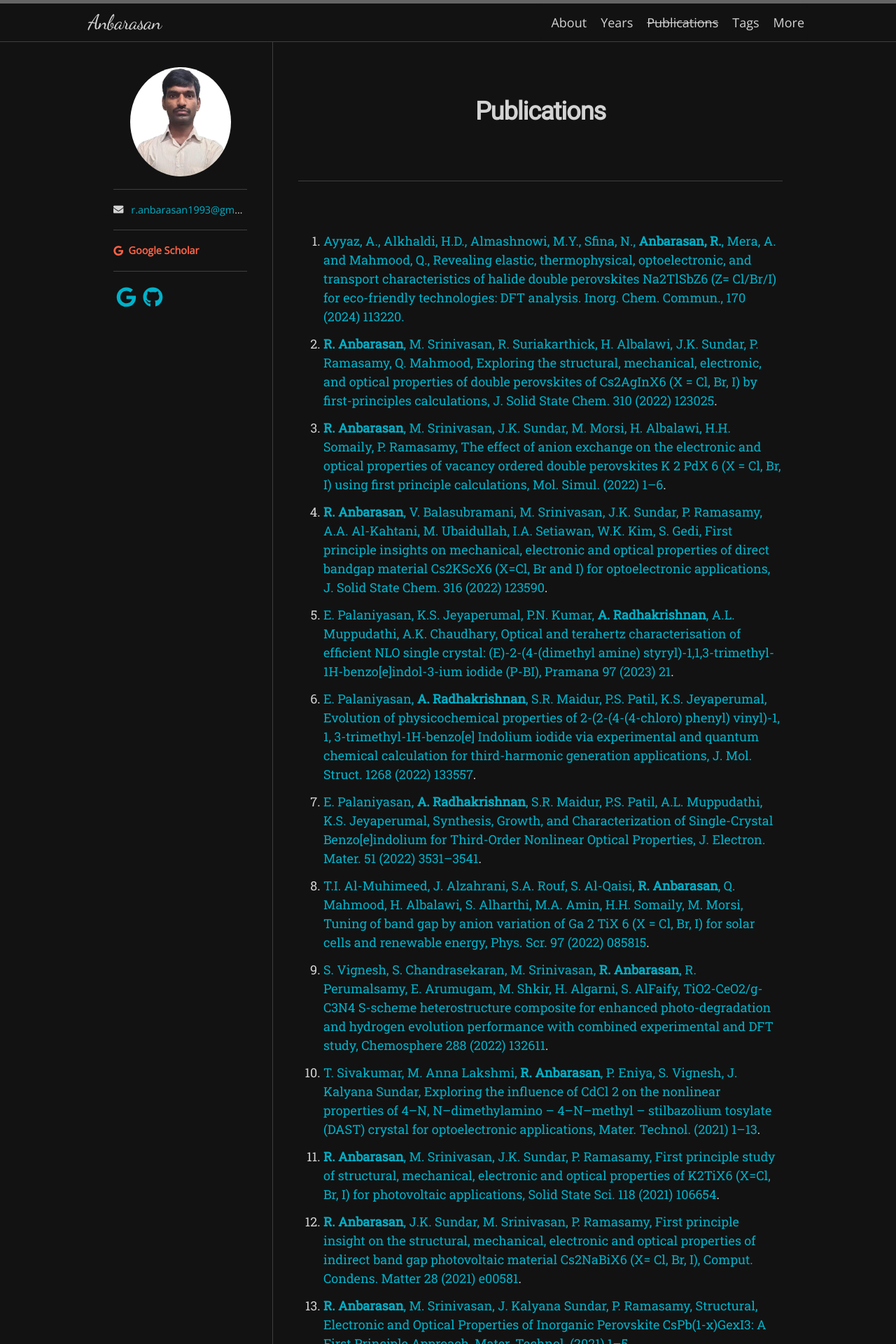
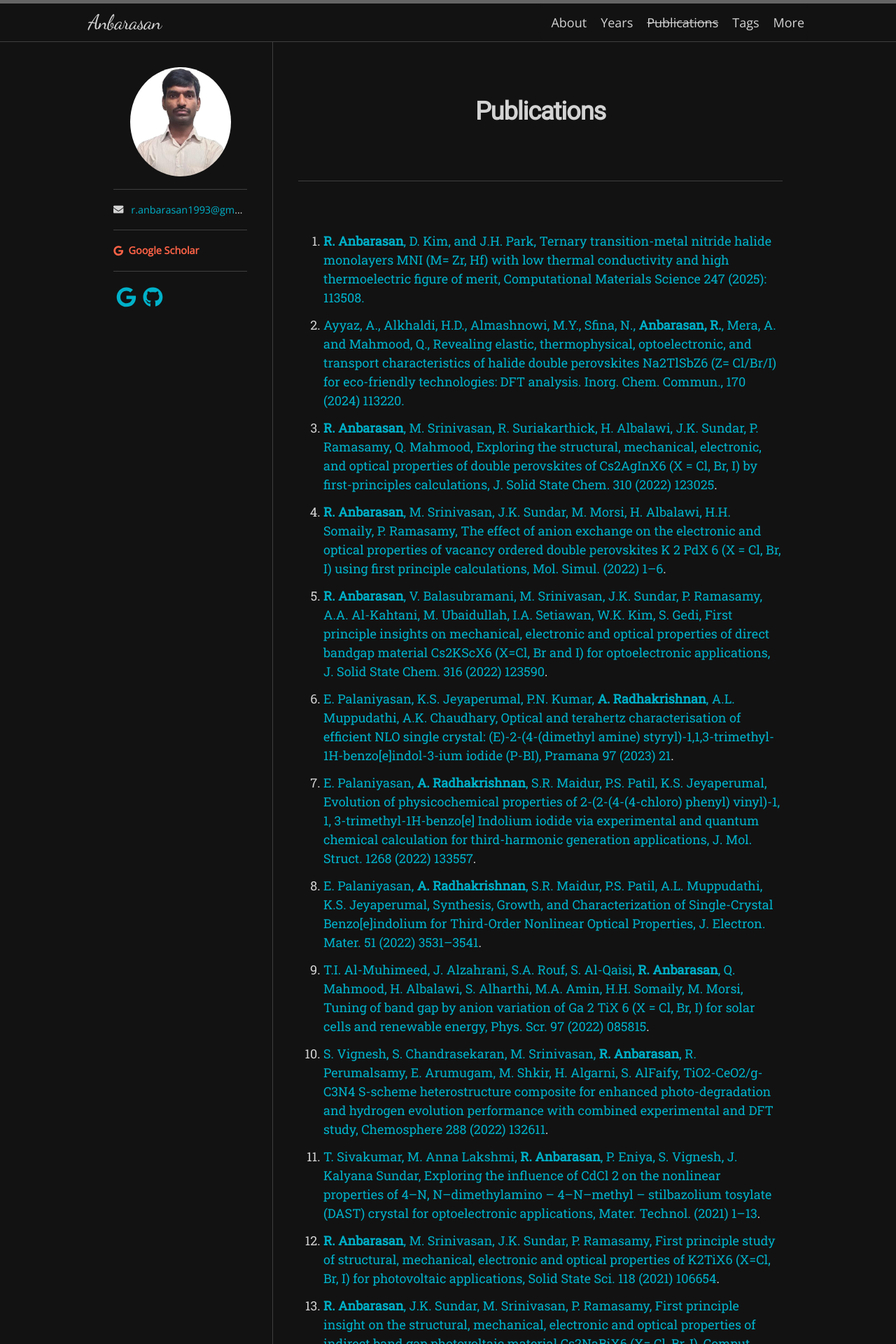
Before and after one commit to anbarasananbu/anbarasan, a Jekyll site: the page built from publications.md, in a window 1280 px wide. Shown: the top 1920 px of the page at 70% size. Built offline with Jekyll 4.4.1, drawn with Linux system fonts in a browser that asks for light colours; nearby versions of some CDN libraries; some web fonts are replaced; a style sheet for code colours, icons or effects is not loaded.

Commit message:
Update publications.md

```diff
--- a/publications.md
+++ b/publications.md
@@ -4,27 +4,28 @@ type: publications
 title: Publications
 permalink: /publications/
 ---
-1. [Ayyaz, A., Alkhaldi, H.D., Almashnowi, M.Y., Sfina, N., **Anbarasan, R.**, Mera, A. and Mahmood, Q., Revealing elastic, thermophysical, optoelectronic, and transport characteristics of halide double perovskites Na2TlSbZ6 (Z= Cl/Br/I) for eco-friendly technologies: DFT analysis. Inorg. Chem. Commun., 170 (2024) 113220.](https://doi.org/10.1016/j.inoche.2024.113220)
-2.	[**R. Anbarasan**, M. Srinivasan, R. Suriakarthick, H. Albalawi, J.K. Sundar, P. Ramasamy, Q. Mahmood, Exploring the structural, mechanical, electronic, and optical properties of double perovskites of Cs2AgInX6 (X = Cl, Br, I) by first-principles calculations, J. Solid State Chem. 310 (2022) 123025](https://doi.org/10.1016/j.jssc.2022.123025).
-3.	[**R. Anbarasan**, M. Srinivasan, J.K. Sundar, M. Morsi, H. Albalawi, H.H. Somaily, P. Ramasamy, The effect of anion exchange on the electronic and optical properties of vacancy ordered double perovskites K 2 PdX 6 (X = Cl, Br, I) using first principle calculations, Mol. Simul. (2022) 1–6](https://doi.org/10.1080/08927022.2022.2103161).
-4.	[**R. Anbarasan**, V. Balasubramani, M. Srinivasan, J.K. Sundar, P. Ramasamy, A.A. Al-Kahtani, M. Ubaidullah, I.A. Setiawan, W.K. Kim, S. Gedi, First principle insights on mechanical, electronic and optical properties of direct bandgap material Cs2KScX6 (X=Cl, Br and I) for optoelectronic applications, J. Solid State Chem. 316 (2022) 123590](https://doi.org/10.1016/j.jssc.2022.123590).
-5. [E. Palaniyasan, K.S. Jeyaperumal, P.N. Kumar, **A. Radhakrishnan**, A.L. Muppudathi, A.K. Chaudhary, Optical and terahertz characterisation of efficient NLO single crystal: (E)-2-(4-(dimethyl amine) styryl)-1,1,3-trimethyl-1H-benzo[e]indol-3-ium iodide (P-BI), Pramana 97 (2023) 21](https://doi.org/10.1007/s12043-022-02476-y).
-6.	[E. Palaniyasan, **A. Radhakrishnan**, S.R. Maidur, P.S. Patil, K.S. Jeyaperumal, Evolution of physicochemical properties of 2-(2-(4-(4-chloro) phenyl) vinyl)-1, 1, 3-trimethyl-1H-benzo[e] Indolium iodide via experimental and quantum chemical calculation for third-harmonic generation applications, J. Mol. Struct. 1268 (2022) 133557](https://doi.org/10.1016/j.molstruc.2022.133557).
-7.	[E. Palaniyasan, **A. Radhakrishnan**, S.R. Maidur, P.S. Patil, A.L. Muppudathi, K.S. Jeyaperumal, Synthesis, Growth, and Characterization of Single-Crystal Benzo[e]indolium for Third-Order Nonlinear Optical Properties, J. Electron. Mater. 51 (2022) 3531–3541](https://doi.org/10.1007/s11664-022-09461-6).
-8.	[T.I. Al-Muhimeed, J. Alzahrani, S.A. Rouf, S. Al-Qaisi, **R. Anbarasan**, Q. Mahmood, H. Albalawi, S. Alharthi, M.A. Amin, H.H. Somaily, M. Morsi, Tuning of band gap by anion variation of Ga 2 TiX 6 (X = Cl, Br, I) for solar cells and renewable energy, Phys. Scr. 97 (2022) 085815](https://doi.org/10.1088/1402-4896/ac7efc).
-9.	[S. Vignesh, S. Chandrasekaran, M. Srinivasan, **R. Anbarasan**, R. Perumalsamy, E. Arumugam, M. Shkir, H. Algarni, S. AlFaify, TiO2-CeO2/g-C3N4 S-scheme heterostructure composite for enhanced photo-degradation and hydrogen evolution performance with combined experimental and DFT study, Chemosphere 288 (2022) 132611](https://doi.org/10.1016/j.chemosphere.2021.132611).
-10.	[T. Sivakumar, M. Anna Lakshmi, **R. Anbarasan**, P. Eniya, S. Vignesh, J. Kalyana Sundar, Exploring the influence of CdCl 2 on the nonlinear properties of 4–N, N–dimethylamino – 4–N–methyl – stilbazolium tosylate (DAST) crystal for optoelectronic applications, Mater. Technol. (2021) 1–13](https://doi.org/10.1080/10667857.2020.1868208).
-11.	[**R. Anbarasan**, M. Srinivasan, J.K. Sundar, P. Ramasamy, First principle study of structural, mechanical, electronic and optical properties of K2TiX6 (X=Cl, Br, I) for photovoltaic applications, Solid State Sci. 118 (2021) 106654](https://doi.org/10.1016/j.solidstatesciences.2021.106654).
-12.	[**R. Anbarasan**, J.K. Sundar, M. Srinivasan, P. Ramasamy, First principle insight on the structural, mechanical, electronic and optical properties of indirect band gap photovoltaic material Cs2NaBiX6 (X= Cl, Br, I), Comput. Condens. Matter 28 (2021) e00581](https://doi.org/10.1016/j.cocom.2021.e00581).
-13.	[**R. Anbarasan**, M. Srinivasan, J. Kalyana Sundar, P. Ramasamy, Structural, Electronic and Optical Properties of Inorganic Perovskite CsPb(1-x)GexI3: A First Principle Approach, Mater. Technol. (2021) 1–5](https://doi.org/10.1080/10667857.2021.1915057).
-14.	[T. Sivakumar, **R. Anbarasan**, J. Kalyana Sundar, M. Anna Lakshmi, Enhancing the SHG effect of zinc chloride-doped DAST single crystals: new potential materials for nonlinear optical device applications, J. Mater. Sci. Mater. Electron. 31 (2020) 12943–12954](https://doi.org/10.1007/s10854-020-03847-0).
-15.	[**A. Radhakrishnan**, A.L. Muppudathi, K.S. Jeyaperumal, Experimental and computational investigation with Hirshfeld surface analysis of bis(glycine) strontium dichloride trihydrate, Mater. Sci. 38 (2020) 545–552]( https://doi.org/10.2478/msp-2020-0061).
-16.	[**R. Anbarasan**, P. Eniya, J. Kalyana Sundar, M. Mengesha Woldemariam, Crystal structure and Hirshfeld surface analysis of 4-bromoanilinium nitrate, Acta Crystallogr. Sect. E Crystallogr. Commun. 76 (2020) 973–976](https://doi.org/10.1107/S2056989020006945).
-17.	[**R. Anbarasan**, P. Eniya, M. Anna Lakshmi, J. Kalyana Sundar, Structural, spectral, optical, thermal and quantum chemical investigations on ethylenediammonium tetrachloro zinc crystal for optoelectronic applications, J. Mol. Struct. 1188 (2019) 165–172](https://doi.org/10.1016/j.molstruc.2019.03.091).
-18.	[**R. Anbarasan**, J. Kalyana Sundar, M. Anna Lakshmi, Experimental and theoretical insights on the dimeric cation molecule L-alanine L-alaninium chloride for nonlinear optical applications, J. Mol. Struct. 1179 (2019) 154–160](https://doi.org/10.1016/j.molstruc.2018.10.100).
-19.	[**R. Anbarasan**, P. Eniya, M.A. Lakshmi, J.K. Sundar, Experimental and quantum chemical investigations of 4-bromoanilinium hydrogen phthalate crystal for optoelectronic applications, Mater. Res. Express 6 (2019) 095105](https://doi.org/10.1088/2053-1591/ab31bb).
-20.	[**R. Anbarasan**, J. Kalyana Sundar, Experimental and quantum chemical investigation on imidazolium trifluoroacetate single crystal for optoelectronic applications, J. Mater. Sci. Mater. Electron. 30 (2019) 10224–10232](https://doi.org/10.1007/s10854-019-01359-0).
-21.	[**R. Anbarasan**, P. Eniya, J. Kalyana Sundar, Experimental and Quantum Chemical Investigation on Piperazinium Hexachloro Stannous Trihydrate Single Crystal for Second Harmonic Generation Applications, J. Electron. Mater. (2019)](https://doi.org/10.1007/s11664-019-07578-9).
-22.	[**R. Anbarasan**, P. Eniya, J. Kalyana Sundar, Experimental and Quantum Chemical Investigation on Piperazinium Hexachloro Stannous Trihydrate Single Crystal for Second Harmonic Generation Applications, J. Electron. Mater. 48 (2019)](https://doi.org/10.1007/s11664-019-07578-9).
-23.	[**R. Anbarasan**, M. Anna Lakshmi, J. Kalyana Sundar, Combined experimental and theoretical investigation of l-Histidinium trichloro zinc: a novel nonlinear optical material, J. Mater. Sci. Mater. Electron. 29 (2018) 14827–14834](https://doi.org/10.1007/s10854-018-9619-6).
-24.	[**R. Anbarasan**, J. Kalyana Sundar, synthesis, growth and optical proerties of L-threoninium chloride for opto eletronic applications, Int. Res. J. Eng. Technol. 04 (2017) 153–155](https://d1wqtxts1xzle7.cloudfront.net/54706205/IRJET-ISMST35-libre.pdf?1507878567=&response-content-disposition=inline%3B+filename%3DSynthesis_growth_and_optical_properties.pdf&Expires=1705287525&Signature=G0620qr67OwuRnw-Ozh09ngVuWtf-AjRWTZr6GFpepeg1yMWNMxev~SG-d0xL81UeU4aH8Xva1HFmKL~-pYG5PCK0odCXcuRhdoKxo9KltN1djPVmvF2RwAXU0yrcDl46wukIpqKQvIjMj~fZI63QnSWV3Z0VhZw6E4s0GoM4dt7RR~5TyTERjnOjdoOv-htxAsgvBIg5u6KH14qd3lXh2C4~OrLjMryPd8-n6VVPl6QZ6aphk1tya5iART-Vo5aCHtg9efHVG~VV-UantroQ5doN7qv8gjHe3zcF30LkxbIsQtmauK9LbK3kmglyS65Gy0KM0NFD7FuTM5plwV2ug__&Key-Pair-Id=APKAJLOHF5GGSLRBV4ZA).
+1.  [**R. Anbarasan**, D. Kim, and J.H. Park, Ternary transition-metal nitride halide monolayers MNI (M= Zr, Hf) with low thermal conductivity and high thermoelectric figure of merit, Computational Materials Science 247 (2025): 113508.](https://doi.org/10.1016/j.commatsci.2024.113508)
+2.	[Ayyaz, A., Alkhaldi, H.D., Almashnowi, M.Y., Sfina, N., **Anbarasan, R.**, Mera, A. and Mahmood, Q., Revealing elastic, thermophysical, optoelectronic, and transport characteristics of halide double perovskites Na2TlSbZ6 (Z= Cl/Br/I) for eco-friendly technologies: DFT analysis. Inorg. Chem. Commun., 170 (2024) 113220.](https://doi.org/10.1016/j.inoche.2024.113220)
+3.	[**R. Anbarasan**, M. Srinivasan, R. Suriakarthick, H. Albalawi, J.K. Sundar, P. Ramasamy, Q. Mahmood, Exploring the structural, mechanical, electronic, and optical properties of double perovskites of Cs2AgInX6 (X = Cl, Br, I) by first-principles calculations, J. Solid State Chem. 310 (2022) 123025](https://doi.org/10.1016/j.jssc.2022.123025).
+4.	[**R. Anbarasan**, M. Srinivasan, J.K. Sundar, M. Morsi, H. Albalawi, H.H. Somaily, P. Ramasamy, The effect of anion exchange on the electronic and optical properties of vacancy ordered double perovskites K 2 PdX 6 (X = Cl, Br, I) using first principle calculations, Mol. Simul. (2022) 1–6](https://doi.org/10.1080/08927022.2022.2103161).
+5.  [**R. Anbarasan**, V. Balasubramani, M. Srinivasan, J.K. Sundar, P. Ramasamy, A.A. Al-Kahtani, M. Ubaidullah, I.A. Setiawan, W.K. Kim, S. Gedi, First principle insights on mechanical, electronic and optical properties of direct bandgap material Cs2KScX6 (X=Cl, Br and I) for optoelectronic applications, J. Solid State Chem. 316 (2022) 123590](https://doi.org/10.1016/j.jssc.2022.123590).
+6.	[E. Palaniyasan, K.S. Jeyaperumal, P.N. Kumar, **A. Radhakrishnan**, A.L. Muppudathi, A.K. Chaudhary, Optical and terahertz characterisation of efficient NLO single crystal: (E)-2-(4-(dimethyl amine) styryl)-1,1,3-trimethyl-1H-benzo[e]indol-3-ium iodide (P-BI), Pramana 97 (2023) 21](https://doi.org/10.1007/s12043-022-02476-y).
+7.	[E. Palaniyasan, **A. Radhakrishnan**, S.R. Maidur, P.S. Patil, K.S. Jeyaperumal, Evolution of physicochemical properties of 2-(2-(4-(4-chloro) phenyl) vinyl)-1, 1, 3-trimethyl-1H-benzo[e] Indolium iodide via experimental and quantum chemical calculation for third-harmonic generation applications, J. Mol. Struct. 1268 (2022) 133557](https://doi.org/10.1016/j.molstruc.2022.133557).
+8.	[E. Palaniyasan, **A. Radhakrishnan**, S.R. Maidur, P.S. Patil, A.L. Muppudathi, K.S. Jeyaperumal, Synthesis, Growth, and Characterization of Single-Crystal Benzo[e]indolium for Third-Order Nonlinear Optical Properties, J. Electron. Mater. 51 (2022) 3531–3541](https://doi.org/10.1007/s11664-022-09461-6).
+9.	[T.I. Al-Muhimeed, J. Alzahrani, S.A. Rouf, S. Al-Qaisi, **R. Anbarasan**, Q. Mahmood, H. Albalawi, S. Alharthi, M.A. Amin, H.H. Somaily, M. Morsi, Tuning of band gap by anion variation of Ga 2 TiX 6 (X = Cl, Br, I) for solar cells and renewable energy, Phys. Scr. 97 (2022) 085815](https://doi.org/10.1088/1402-4896/ac7efc).
+10. [S. Vignesh, S. Chandrasekaran, M. Srinivasan, **R. Anbarasan**, R. Perumalsamy, E. Arumugam, M. Shkir, H. Algarni, S. AlFaify, TiO2-CeO2/g-C3N4 S-scheme heterostructure composite for enhanced photo-degradation and hydrogen evolution performance with combined experimental and DFT study, Chemosphere 288 (2022) 132611](https://doi.org/10.1016/j.chemosphere.2021.132611).
+11.	[T. Sivakumar, M. Anna Lakshmi, **R. Anbarasan**, P. Eniya, S. Vignesh, J. Kalyana Sundar, Exploring the influence of CdCl 2 on the nonlinear properties of 4–N, N–dimethylamino – 4–N–methyl – stilbazolium tosylate (DAST) crystal for optoelectronic applications, Mater. Technol. (2021) 1–13](https://doi.org/10.1080/10667857.2020.1868208).
+12.	[**R. Anbarasan**, M. Srinivasan, J.K. Sundar, P. Ramasamy, First principle study of structural, mechanical, electronic and optical properties of K2TiX6 (X=Cl, Br, I) for photovoltaic applications, Solid State Sci. 118 (2021) 106654](https://doi.org/10.1016/j.solidstatesciences.2021.106654).
+13.	[**R. Anbarasan**, J.K. Sundar, M. Srinivasan, P. Ramasamy, First principle insight on the structural, mechanical, electronic and optical properties of indirect band gap photovoltaic material Cs2NaBiX6 (X= Cl, Br, I), Comput. Condens. Matter 28 (2021) e00581](https://doi.org/10.1016/j.cocom.2021.e00581).
+14.	[**R. Anbarasan**, M. Srinivasan, J. Kalyana Sundar, P. Ramasamy, Structural, Electronic and Optical Properties of Inorganic Perovskite CsPb(1-x)GexI3: A First Principle Approach, Mater. Technol. (2021) 1–5](https://doi.org/10.1080/10667857.2021.1915057).
+15.	[T. Sivakumar, **R. Anbarasan**, J. Kalyana Sundar, M. Anna Lakshmi, Enhancing the SHG effect of zinc chloride-doped DAST single crystals: new potential materials for nonlinear optical device applications, J. Mater. Sci. Mater. Electron. 31 (2020) 12943–12954](https://doi.org/10.1007/s10854-020-03847-0).
+16.	[**A. Radhakrishnan**, A.L. Muppudathi, K.S. Jeyaperumal, Experimental and computational investigation with Hirshfeld surface analysis of bis(glycine) strontium dichloride trihydrate, Mater. Sci. 38 (2020) 545–552]( https://doi.org/10.2478/msp-2020-0061).
+17.	[**R. Anbarasan**, P. Eniya, J. Kalyana Sundar, M. Mengesha Woldemariam, Crystal structure and Hirshfeld surface analysis of 4-bromoanilinium nitrate, Acta Crystallogr. Sect. E Crystallogr. Commun. 76 (2020) 973–976](https://doi.org/10.1107/S2056989020006945).
+18.	[**R. Anbarasan**, P. Eniya, M. Anna Lakshmi, J. Kalyana Sundar, Structural, spectral, optical, thermal and quantum chemical investigations on ethylenediammonium tetrachloro zinc crystal for optoelectronic applications, J. Mol. Struct. 1188 (2019) 165–172](https://doi.org/10.1016/j.molstruc.2019.03.091).
+19.	[**R. Anbarasan**, J. Kalyana Sundar, M. Anna Lakshmi, Experimental and theoretical insights on the dimeric cation molecule L-alanine L-alaninium chloride for nonlinear optical applications, J. Mol. Struct. 1179 (2019) 154–160](https://doi.org/10.1016/j.molstruc.2018.10.100).
+20.	[**R. Anbarasan**, P. Eniya, M.A. Lakshmi, J.K. Sundar, Experimental and quantum chemical investigations of 4-bromoanilinium hydrogen phthalate crystal for optoelectronic applications, Mater. Res. Express 6 (2019) 095105](https://doi.org/10.1088/2053-1591/ab31bb).
+21.	[**R. Anbarasan**, J. Kalyana Sundar, Experimental and quantum chemical investigation on imidazolium trifluoroacetate single crystal for optoelectronic applications, J. Mater. Sci. Mater. Electron. 30 (2019) 10224–10232](https://doi.org/10.1007/s10854-019-01359-0).
+22.	[**R. Anbarasan**, P. Eniya, J. Kalyana Sundar, Experimental and Quantum Chemical Investigation on Piperazinium Hexachloro Stannous Trihydrate Single Crystal for Second Harmonic Generation Applications, J. Electron. Mater. (2019)](https://doi.org/10.1007/s11664-019-07578-9).
+23.	[**R. Anbarasan**, P. Eniya, J. Kalyana Sundar, Experimental and Quantum Chemical Investigation on Piperazinium Hexachloro Stannous Trihydrate Single Crystal for Second Harmonic Generation Applications, J. Electron. Mater. 48 (2019)](https://doi.org/10.1007/s11664-019-07578-9).
+24.	[**R. Anbarasan**, M. Anna Lakshmi, J. Kalyana Sundar, Combined experimental and theoretical investigation of l-Histidinium trichloro zinc: a novel nonlinear optical material, J. Mater. Sci. Mater. Electron. 29 (2018) 14827–14834](https://doi.org/10.1007/s10854-018-9619-6).
+25.	[**R. Anbarasan**, J. Kalyana Sundar, synthesis, growth and optical proerties of L-threoninium chloride for opto eletronic applications, Int. Res. J. Eng. Technol. 04 (2017) 153–155](https://d1wqtxts1xzle7.cloudfront.net/54706205/IRJET-ISMST35-libre.pdf?1507878567=&response-content-disposition=inline%3B+filename%3DSynthesis_growth_and_optical_properties.pdf&Expires=1705287525&Signature=G0620qr67OwuRnw-Ozh09ngVuWtf-AjRWTZr6GFpepeg1yMWNMxev~SG-d0xL81UeU4aH8Xva1HFmKL~-pYG5PCK0odCXcuRhdoKxo9KltN1djPVmvF2RwAXU0yrcDl46wukIpqKQvIjMj~fZI63QnSWV3Z0VhZw6E4s0GoM4dt7RR~5TyTERjnOjdoOv-htxAsgvBIg5u6KH14qd3lXh2C4~OrLjMryPd8-n6VVPl6QZ6aphk1tya5iART-Vo5aCHtg9efHVG~VV-UantroQ5doN7qv8gjHe3zcF30LkxbIsQtmauK9LbK3kmglyS65Gy0KM0NFD7FuTM5plwV2ug__&Key-Pair-Id=APKAJLOHF5GGSLRBV4ZA).
```
